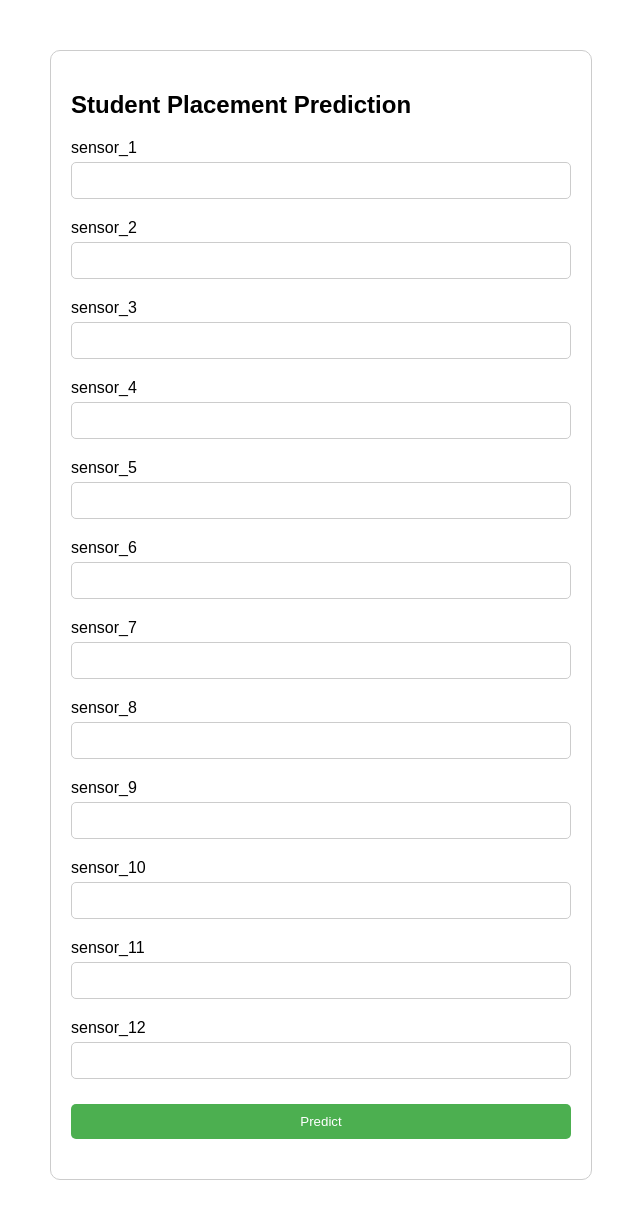
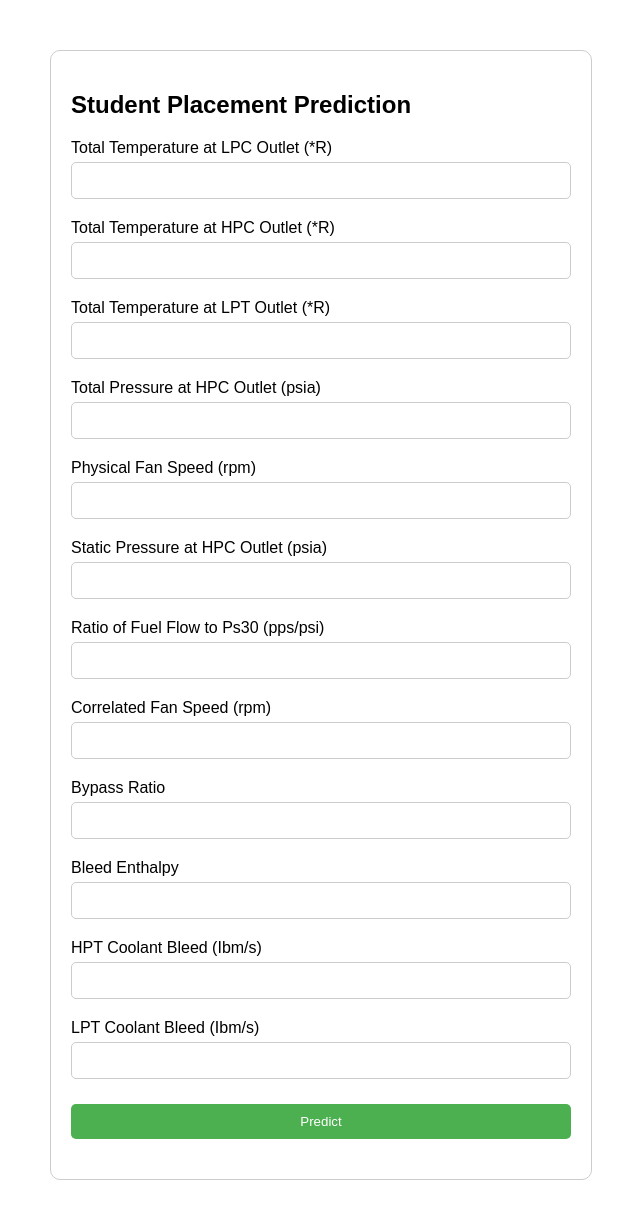
Before and after one commit to Paban-Mahata-it/Predictive-Maintenance-System-demo, a Flask app: page / in a window 1280 px wide. Shown: the whole page, without its empty margins (319-959 px from the left). Run offline with Flask 3, Linux system fonts and the light colour scheme; parts of the project's set-up code (start-up, migrations or seed data) failed here and were passed over.

Commit message:
Updated the Interface

```diff
--- a/templates/index.html
+++ b/templates/index.html
@@ -46,40 +46,40 @@
 
 
 
-            <label for="s_1">sensor_1</label>
+            <label for="s_1">Total Temperature at LPC Outlet (*R)</label>
             <input type="number" step="any" name="s_1" required>
 
-            <label for="s_2">sensor_2</label>
+            <label for="s_2">Total Temperature at HPC Outlet (*R)</label>
             <input type="number" step="any" name="s_2" required>
 
-            <label for="s_3">sensor_3</label>
+            <label for="s_3">Total Temperature at LPT Outlet (*R)</label>
             <input type="number" step="any" name="s_3" required>
 
-            <label for="s_4">sensor_4</label>
+            <label for="s_4">Total Pressure at HPC Outlet (psia)</label>
             <input type="number" step="any" name="s_4" required>
 
-            <label for="s_5">sensor_5</label>
+            <label for="s_5">Physical Fan Speed (rpm)</label>
             <input type="number" step="any" name="s_5" required>
 
-            <label for="s_6">sensor_6</label>
+            <label for="s_6">Static Pressure at HPC Outlet (psia)</label>
             <input type="number" step="any" name="s_6" required>
 
-            <label for="s_7">sensor_7</label>
+            <label for="s_7">Ratio of Fuel Flow to Ps30 (pps/psi)</label>
             <input type="number" step="any" name="s_7" required>
 
-            <label for="s_8">sensor_8</label>
+            <label for="s_8">Correlated Fan Speed (rpm)</label>
             <input type="number" step="any" name="s_8" required>
 
-            <label for="s_9">sensor_9</label>
+            <label for="s_9">Bypass Ratio</label>
             <input type="number" step="any" name="s_9" required>
 
-            <label for="s_10">sensor_10</label>
+            <label for="s_10">Bleed Enthalpy</label>
             <input type="number" step="any" name="s_10" required>
 
-            <label for="s_11">sensor_11</label>
+            <label for="s_11">HPT Coolant Bleed (Ibm/s)</label>
             <input type="number" step="any" name="s_11" required>
 
-            <label for="s_12">sensor_12</label>
+            <label for="s_12">LPT Coolant Bleed (Ibm/s)</label>
             <input type="number" step="any" name="s_12" required>
 
 
```
